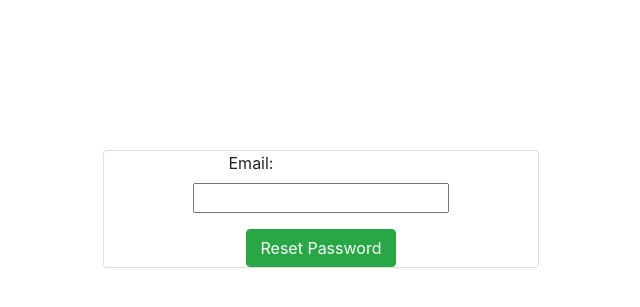
After one commit to keyvan-dadash/django_local_library, a Django app: page /accounts/password_reset/ in a window 1280 px wide. The commit adds this page. Shown: the top 307 px of the page, without its empty margins (319-959 px from the left). Run offline with Django 3.2, Linux system fonts and the light colour scheme; some libraries are stand-ins or nearby versions.

Commit message:
password_reset added some bug fixed

```diff
--- /dev/null
+++ b/authentication/templates/authentication/password_reset_done.html
@@ -0,0 +1 @@
+<p>password link sened to you email</p>
--- /dev/null
+++ b/authentication/templates/authentication/password_reset_form.html
@@ -0,0 +1,20 @@
+<!DOCTYPE html>
+<html lang="en" dir="ltr">
+<head>
+  <script src="https://cdn.jsdelivr.net/npm/vue/dist/vue.js"></script>
+  <link rel="stylesheet" href="https://stackpath.bootstrapcdn.com/bootstrap/4.3.1/css/bootstrap.min.css" integrity="sha384-ggOyR0iXCbMQv3Xipma34MD+dH/1fQ784/j6cY/iJTQUOhcWr7x9JvoRxT2MZw1T" crossorigin="anonymous">
+</head>
+  <body>
+    <div class="row">
+      <div class="card col-4 ml-auto mr-auto text-center" style="margin-top:150px">
+        <form class="form-gorup" action="" method="post">
+          {% csrf_token %}
+          {% if form.errors.email %}{{form.errors.email}}{% endif %}
+          <label style="margin-right:140px;">Email:</label>
+          <p>{{ form.email }}</p>
+          <input class="btn btn-success" style="width:150px;" type="button" value="Reset Password">
+        </form>
+      </div>
+    </div>
+  </body>
+</html>
--- a/authentication/urls.py
+++ b/authentication/urls.py
@@ -3,7 +3,11 @@ from django.urls import path, include
 from django.conf import settings
 from django.conf.urls.static import static
 from .views import login_site,logout_site
+from django.contrib.auth.urls import views
 urlpatterns = [
     path('login/', login_site, name='login'),
     path('logout/', logout_site, name='logout'),
+    path('password_reset/', views.PasswordResetView.as_view(template_name='authentication/password_reset_form.html'), name='password_reset'),
+    path('password_reset/done',views.PasswordResetDoneView.as_view(template_name='authentication/password_reset_done.html'), name='password_reset_done'),
+    path('password_change/',views.PasswordChangeView.as_view(), name='password_change'),
 ]
--- a/authentication/views.py
+++ b/authentication/views.py
@@ -8,7 +8,6 @@ from django.contrib.auth import (
 from .forms import UserLoginForm,UserRegisterForm
 def login_site(request):
     next = request.GET.get('next')
-    print(request.GET)
     form = UserLoginForm(request.POST or None)
 
     if form.is_valid():
--- a/catalog/Catalog_Views/Index.py
+++ b/catalog/Catalog_Views/Index.py
@@ -12,6 +12,7 @@ class Index(LoginRequiredMixin,generic.TemplateView):
         context['num_authors'] = Author.objects.count()
         context['num_instances'] = BookInstance.objects.all().count()
         context['num_instances_available'] = BookInstance.objects.filter(status__exact='a').count()
+        context['username'] = self.request.user.username
         return context
 
 
--- a/catalog/templates/catalog/base.html
+++ b/catalog/templates/catalog/base.html
@@ -17,6 +17,8 @@
           <li class="nav-item"><a class="nav-link text-primary" href="{% url 'catalog:index' %}">Home</a></li>
           <li class="nav-item"><a class="nav-link text-primary" href="#">All Book</a></li>
           <li class="nav-item"><a class="nav-link text-primary" href="#">All Authors</a></li>
+          {% load user_tag %}
+          <li class="nav-item"><a class="nav-link text-primary" href="#">{% username request%}</a></li>
         </ul>
         {% endblock %}
       </div>
```
Also changed, not shown: authentication/templates/authentication/login.html (+5 -2 lines), catalog/templatetags/user_tag.py (added, +7 -0 lines), db.sqlite3.
